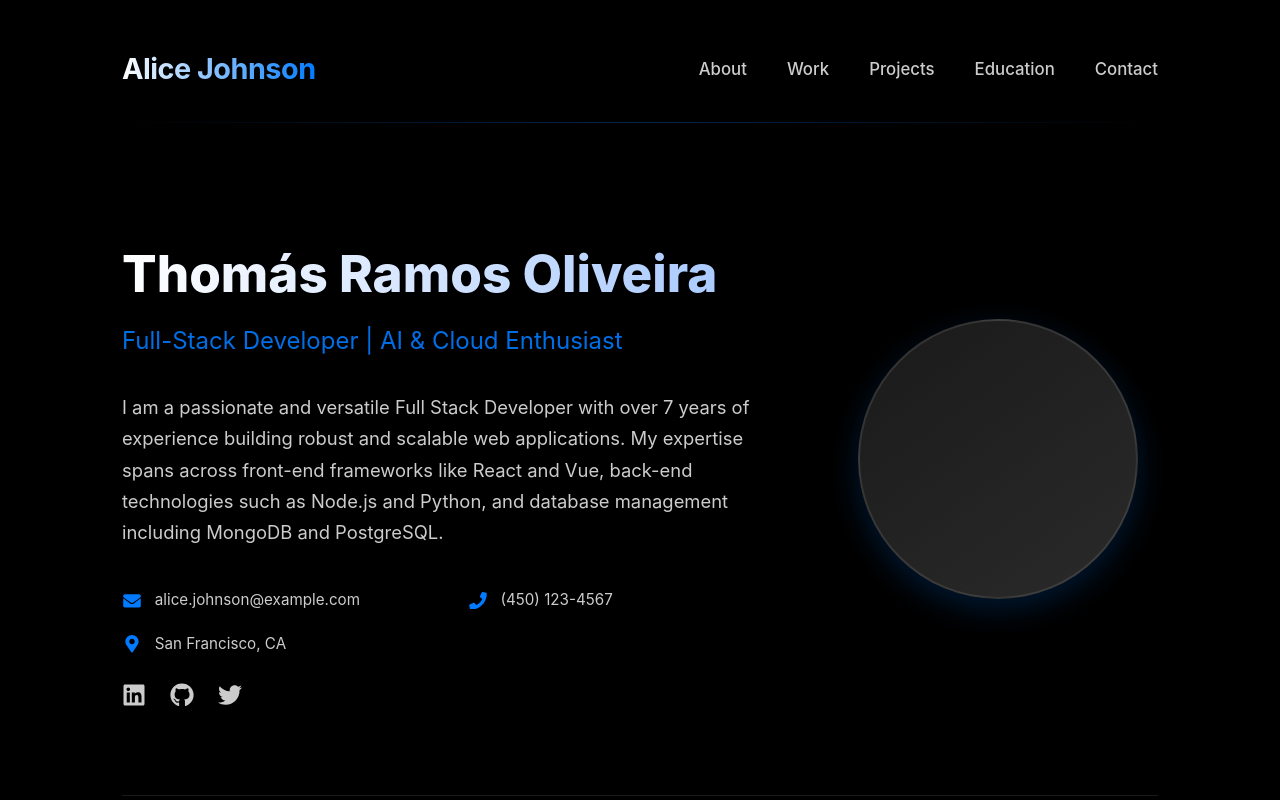
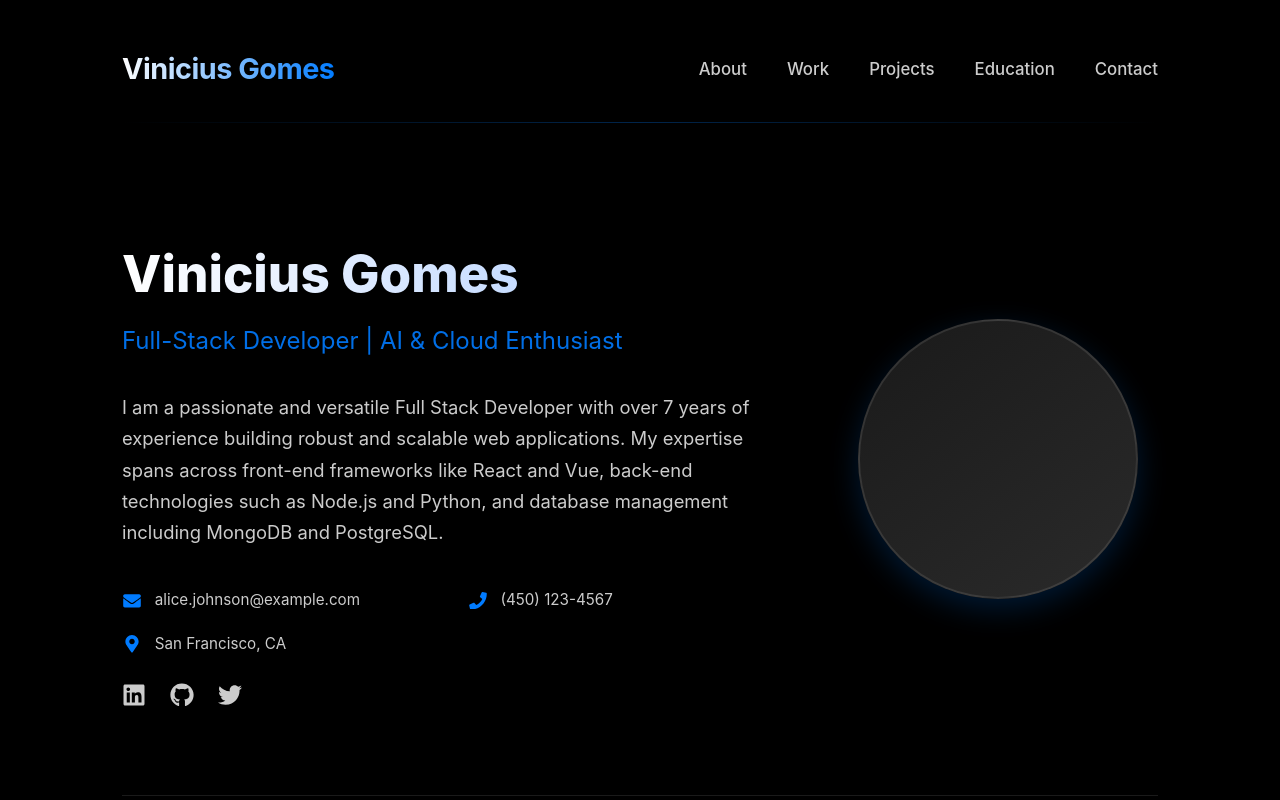
Before and after one commit to viniciusgomesrod/portfolio, a React (Vite) app in the folder PortfolioLab/: page / in a window 1280 px wide. Shown: the top 800 px of the page. Built offline with nearby package versions, Linux system fonts and the light colour scheme.

Commit message:
Update App.jsx

```diff
--- a/PortfolioLab/src/App.jsx
+++ b/PortfolioLab/src/App.jsx
@@ -19,7 +19,7 @@ const App = () => {
             {/* Hero Section */}
             <section id="about" className="hero">
               <div className="hero-content">
-                <h1>Thomás Ramos Oliveira</h1>
+                <h1>Vinicius Gomes</h1>
                 <h2>Full-Stack Developer | AI & Cloud Enthusiast</h2>
                 <p>
                   I am a passionate and versatile Full Stack Developer with over 7 years of experience building robust and scalable web applications.
@@ -148,7 +148,7 @@ const App = () => {
     <div className="portfolio">
       {/* Header */}
       <header className="header">
-        <div className="logo">Alice Johnson</div>
+        <div className="logo">Vinicius Gomes</div>
         <nav>
           <ul>
             <li>
@@ -245,4 +245,5 @@ const App = () => {
   );
 };
 
+
 export default App;
```
